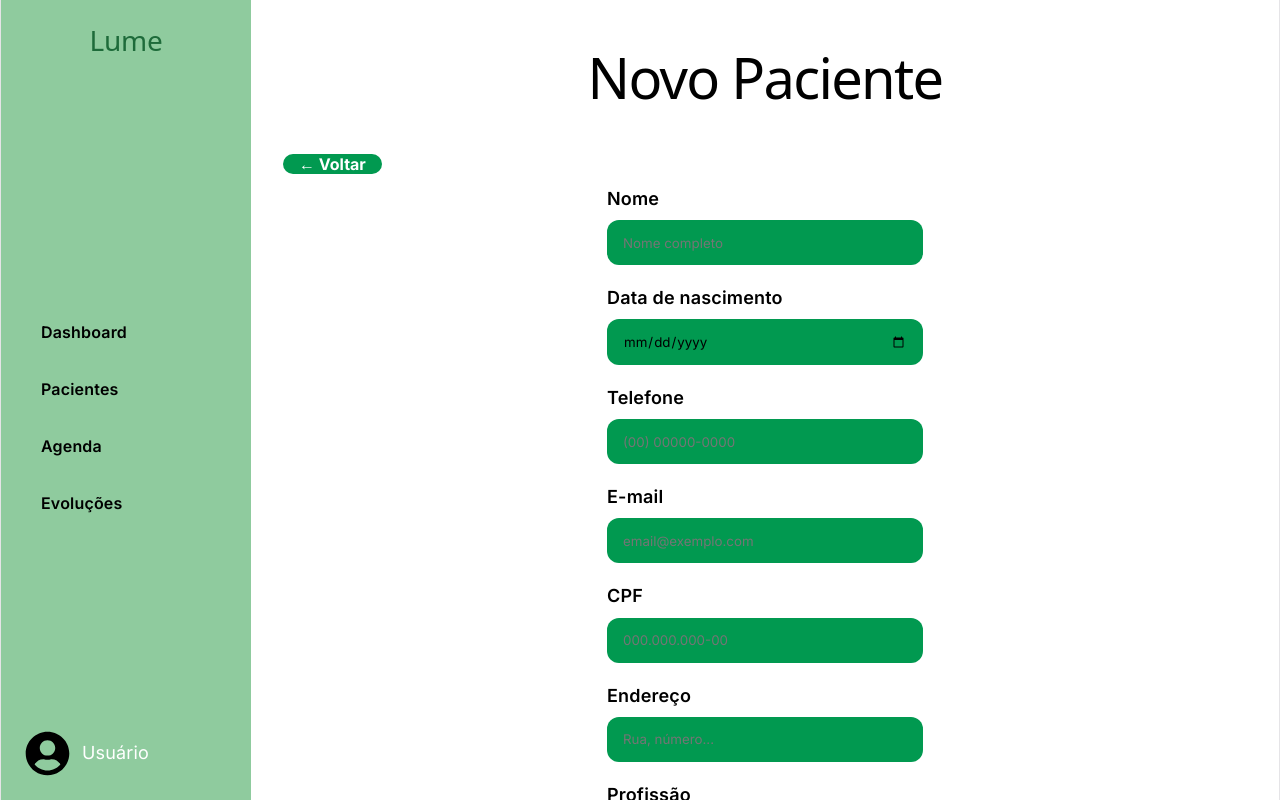
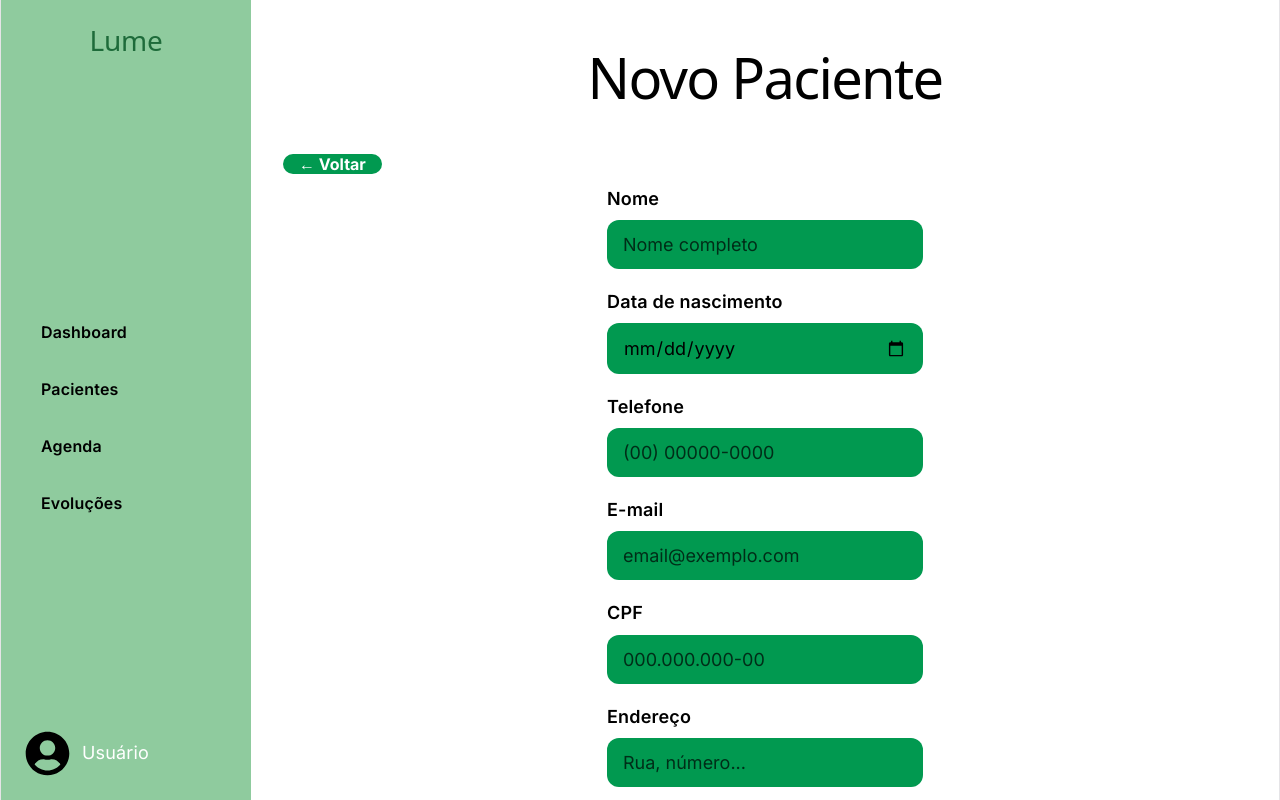
Before and after one commit to GabrielDozza/GerenciamentoDePacientesFrontend, a React (Vite) app in the folder Frontend/: page /new-patient in a window 1280 px wide. Built offline with nearby package versions, Linux system fonts and the light colour scheme.

Commit message:
adicionando cores

```diff
--- a/Frontend/src/index.css
+++ b/Frontend/src/index.css
@@ -185,11 +185,29 @@ html {
   padding: 14px 16px;
   outline: none;
   box-sizing: border-box;
+  color: black;
+  font-size: 1rem;
 }
 
 .form-group textarea {
   min-height: 120px;
   resize: vertical;
+}
+
+.form-group input::placeholder,
+.form-group textarea::placeholder {
+  color: black;
+  opacity: 0.7;
+}
+
+.form-group input:-ms-input-placeholder,
+.form-group textarea:-ms-input-placeholder {
+  color: black;
+}
+
+.form-group input:-webkit-input-placeholder,
+.form-group textarea:-webkit-input-placeholder {
+  color: black;
 }
 
 .form-actions {
```
